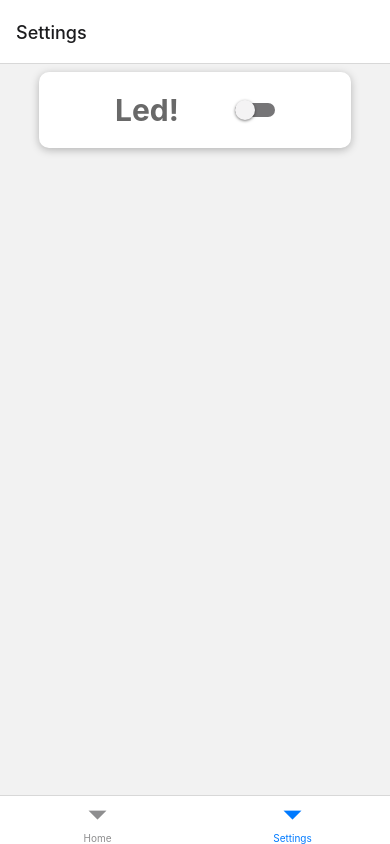
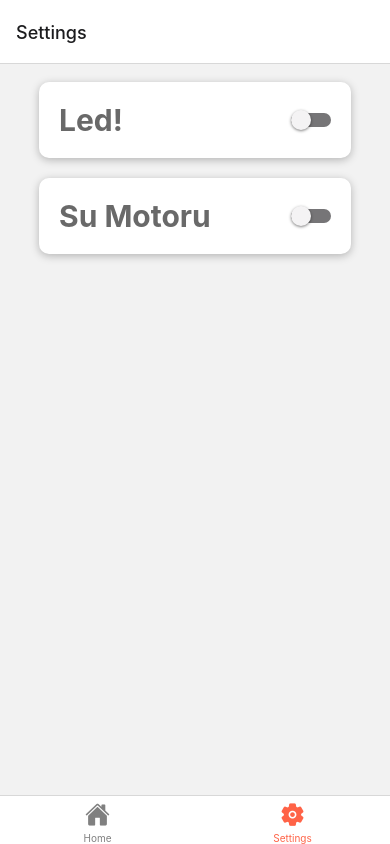
Before and after one commit to eminoz/vertical-farming-mobile-app, a React Native app: screen /Settings in a window 390 px wide. Built offline with nearby package versions, Linux system fonts and the light colour scheme.

Commit message:
added motor component

```diff
--- a/App.js
+++ b/App.js
@@ -4,11 +4,29 @@ import { NavigationContainer } from "@react-navigation/native";
 import { createBottomTabNavigator } from "@react-navigation/bottom-tabs";
 import HomeStackScreen from "./navigator/HomeStackScreen";
 import SettingsStackScreen from "./navigator/SettingsStackScreen";
+import Ionicons from "react-native-vector-icons/Ionicons";
 const Tab = createBottomTabNavigator();
 const App = () => {
   return (
     <NavigationContainer>
-      <Tab.Navigator screenOptions={{ headerShown: false }}>
+      <Tab.Navigator
+        screenOptions={({ route }) => ({
+          tabBarIcon: ({ focused, color, size }) => {
+            let iconName;
+
+            if (route.name === "Home") {
+              iconName = focused ? "home" : "home";
+            } else if (route.name === "Settings") {
+              iconName = focused ? "settings" : "settings";
+            }
+
+            // You can return any component that you like here!
+            return <Ionicons name={iconName} size={size} color={color} />;
+          },
+          tabBarActiveTintColor: "tomato",
+          tabBarInactiveTintColor: "gray",
+        })}
+      >
         <Tab.Screen name="Home" component={HomeStackScreen} />
         <Tab.Screen name="Settings" component={SettingsStackScreen} />
       </Tab.Navigator>
--- a/navigator/HomeStackScreen.js
+++ b/navigator/HomeStackScreen.js
@@ -1,5 +1,4 @@
 import React from "react";
-import { StyleSheet, Text, View } from "react-native";
 import { createNativeStackNavigator } from "@react-navigation/native-stack";
 import HomeScreen from "../screens/HomeScreen";
 import DetailsScreen from "../screens/DetailsScreen";
@@ -8,7 +7,7 @@ const HomeStack = createNativeStackNavigator();
 
 const HomeStackScreen = () => {
   return (
-    <HomeStack.Navigator>
+    <HomeStack.Navigator screenOptions={{ headerShown: false }}>
       <HomeStack.Screen name="Home" component={HomeScreen} />
       <HomeStack.Screen name="Details" component={DetailsScreen} />
     </HomeStack.Navigator>
@@ -16,5 +15,3 @@ const HomeStackScreen = () => {
 };
 
 export default HomeStackScreen;
-
-const styles = StyleSheet.create({});
--- a/navigator/SettingsStackScreen.js
+++ b/navigator/SettingsStackScreen.js
@@ -7,7 +7,7 @@ const SettingsStack = createNativeStackNavigator();
 
 const SettingsStackScreen = () => {
   return (
-    <SettingsStack.Navigator>
+    <SettingsStack.Navigator screenOptions={{ headerShown: false }}>
       <SettingsStack.Screen name="Settings" component={SettingsScreen} />
       <SettingsStack.Screen name="Auth" component={AuthScreen} />
     </SettingsStack.Navigator>
--- a/screens/DetailsScreen.js
+++ b/screens/DetailsScreen.js
@@ -5,18 +5,27 @@ import { app } from "../firebase";
 import { getDatabase, ref, onValue } from "firebase/database";
 const DetailsScreen = () => {
   const [active, setActive] = useState(null);
+  const [motorIsActive, setMotorActive] = useState(null);
 
   const database = getDatabase(app);
 
   const starCountRef = ref(database, "led/");
+  const suMotoru = ref(database, "sumotoru/");
 
   useEffect(() => {
     onValue(starCountRef, (snapshot) => {
       const data = snapshot.val().led;
+
       setActive(data);
     });
   }, [active]);
 
+  useEffect(() => {
+    onValue(suMotoru, (motor) => {
+      const data = motor.val().motor;
+      setMotorActive(data);
+    });
+  }, [motorIsActive]);
   return (
     <SafeAreaView style={{ flex: 1 }}>
       <ScrollView>
@@ -24,6 +33,10 @@ const DetailsScreen = () => {
           <Card style={styles.cardContainer}>
             <Text style={styles.lableText}>Led : </Text>
             <Text style={styles.ledInfo}>{active ? "OFF" : "ON"} </Text>
+          </Card>
+          <Card style={styles.cardContainer}>
+            <Text style={styles.lableText}>Motor:</Text>
+            <Text style={styles.ledInfo}>{motorIsActive ? "OFF" : "ON"}</Text>
           </Card>
         </View>
       </ScrollView>
@@ -43,6 +56,7 @@ const styles = StyleSheet.create({
     maxWidth: 400,
     padding: 15,
     maxHeight: 400,
+    margin: 10,
   },
   lableText: {
     fontWeight: "bold",
--- a/screens/SettingsScreen.js
+++ b/screens/SettingsScreen.js
@@ -5,6 +5,7 @@ import { app } from "../firebase";
 import { getDatabase, set, ref } from "firebase/database";
 const SettingsScreen = ({ navigation }) => {
   const [isEnabled, setIsEnabled] = useState(false);
+  const [isMotorActive, setMotorActive] = useState(false);
   const database = getDatabase(app);
 
   const toggleSwitch = () => {
@@ -13,7 +14,12 @@ const SettingsScreen = ({ navigation }) => {
       led: isEnabled,
     });
   };
-
+  const motorSwitch = () => {
+    setMotorActive((motor) => !motor);
+    set(ref(database, "sumotoru"), {
+      motor: isMotorActive,
+    });
+  };
   return (
     <ScrollView>
       <View style={styles.container}>
@@ -25,6 +31,16 @@ const SettingsScreen = ({ navigation }) => {
             ios_backgroundColor="#3e3e3e"
             onValueChange={toggleSwitch}
             value={isEnabled}
+          />
+        </Card>
+        <Card style={styles.detailContainer}>
+          <Text style={styles.textContainer}>Su Motoru</Text>
+          <Switch
+            trackColor={{ false: "#767577", true: "#81b0ff" }}
+            thumbColor={isMotorActive ? "#f5dd4b" : "#f4f3f4"}
+            ios_backgroundColor="#3e3e3e"
+            onValueChange={motorSwitch}
+            value={isMotorActive}
           />
         </Card>
       </View>
@@ -42,13 +58,14 @@ const styles = StyleSheet.create({
   },
   detailContainer: {
     flex: 1,
-    justifyContent: "space-evenly",
+    justifyContent: "space-between",
     alignItems: "center",
     flexDirection: "row",
     width: "80%",
     maxWidth: 400,
     maxHeight: 400,
     padding: 20,
+    margin: 10,
   },
   textContainer: {
     fontWeight: "bold",
```
Also changed, not shown: 1 other file (tests, documents, lock files or other folders).
